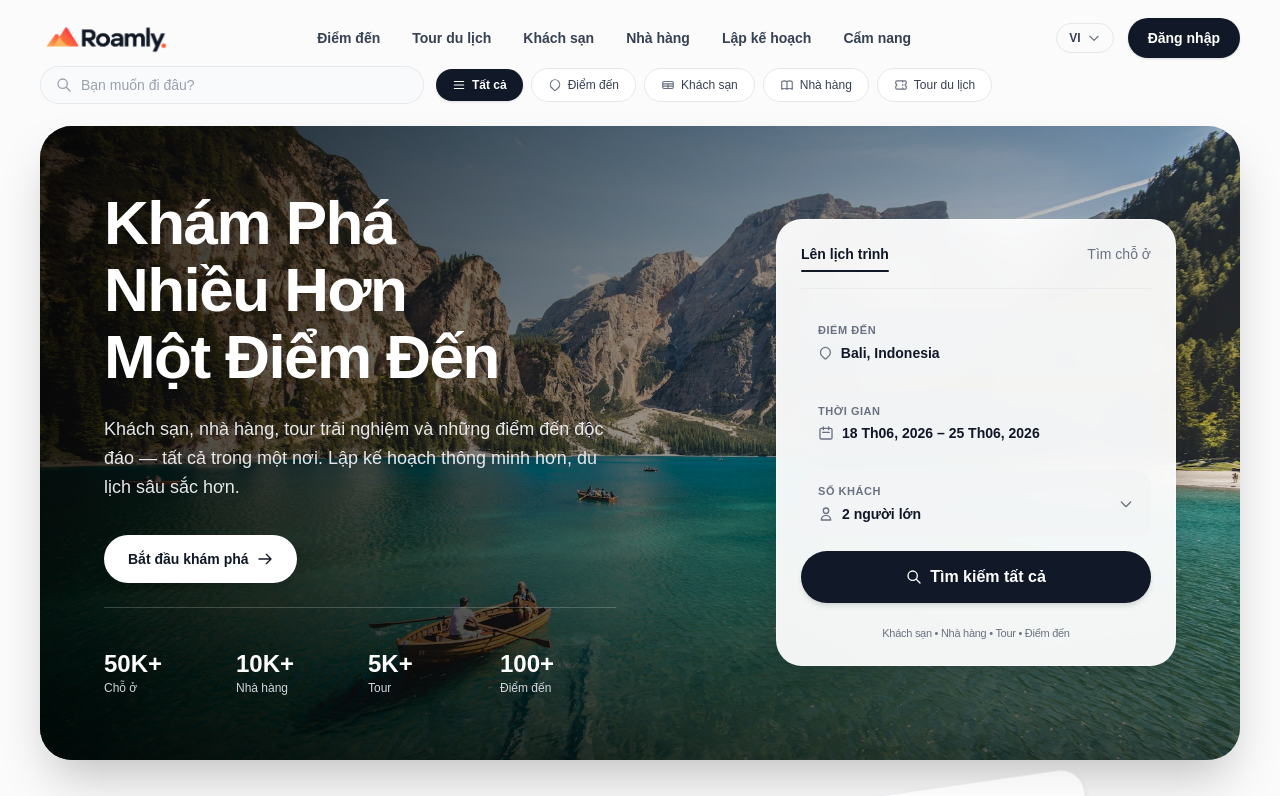
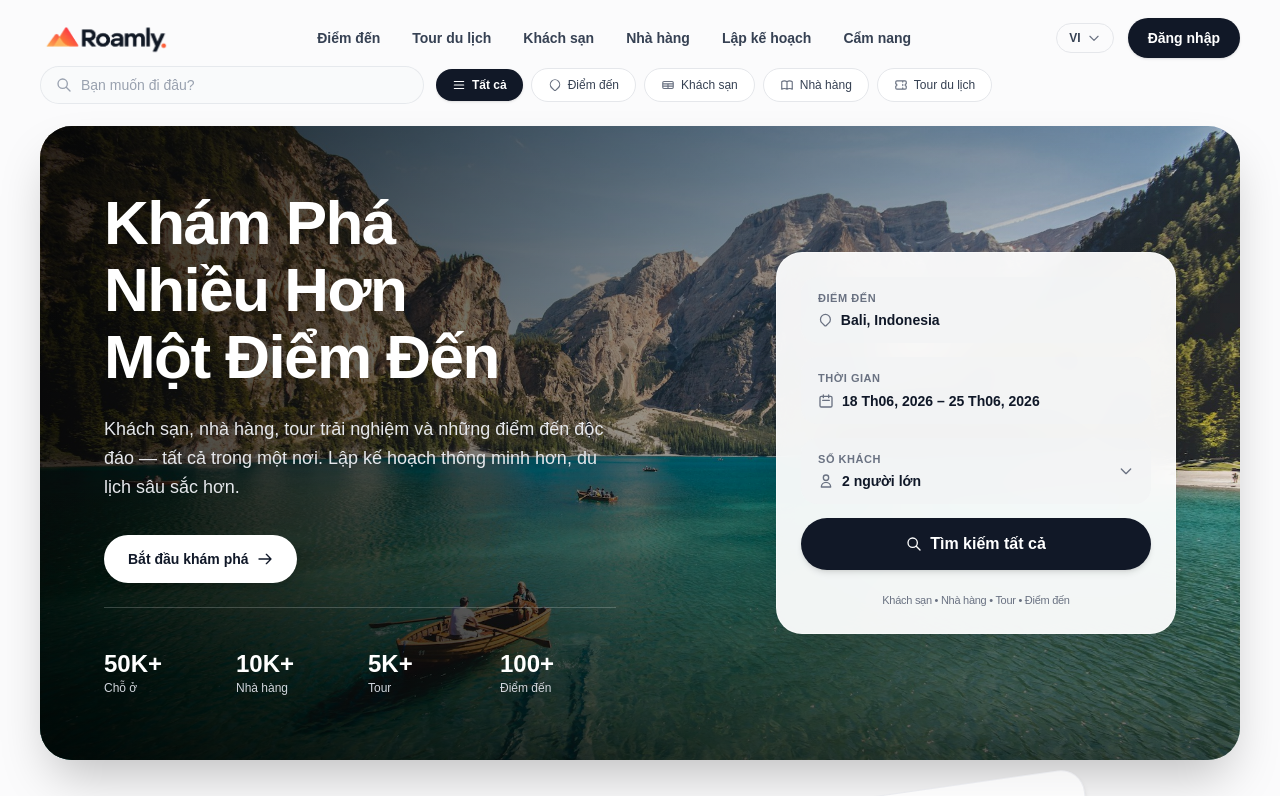
Before and after one commit to nhhieu26/datn, a Next.js app: page / in a window 1280 px wide. Shown: the top 796 px of the page. Built offline with nearby package versions, Linux system fonts and the light colour scheme; no server answers; the database is empty.

Commit message:
feat: remove unused buttons from HeroSection component

```diff
--- a/src/features/customer/landing/components/hero-section.tsx
+++ b/src/features/customer/landing/components/hero-section.tsx
@@ -74,15 +74,6 @@ export function HeroSection() {
             className="w-full max-w-[400px] glassmorphism rounded-[26px] p-6 shadow-2xl border border-white/40 text-gray-800"
             data-purpose="trip-booking-card"
           >
-            <div className="flex items-center justify-between pb-4 border-b border-gray-200/60 mb-5">
-              <button className="font-bold text-sm text-gray-900 pb-2 relative after:content-[''] after:absolute after:bottom-0 after:left-0 after:w-full after:h-[2.5px] after:bg-[#111827] after:rounded-full">
-                Lên lịch trình
-              </button>
-              <button className="font-medium text-sm text-gray-500 hover:text-gray-800 pb-2">
-                Tìm chỗ ở
-              </button>
-            </div>
-
             <div className="space-y-3.5">
               <div className="bg-gray-100/80 hover:bg-gray-100 rounded-2xl p-3 px-4 border border-transparent focus-within:border-gray-300 transition">
                 <span className="block text-[11px] font-semibold text-gray-500 uppercase tracking-wider">
```
